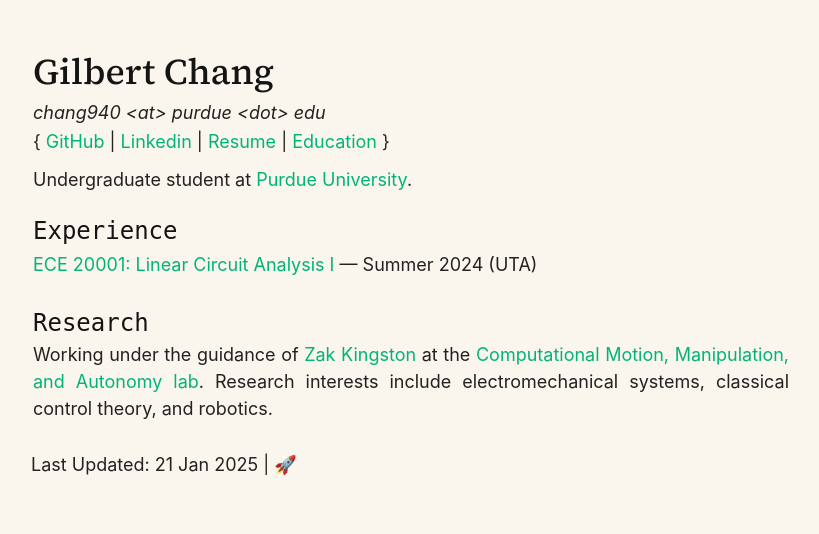
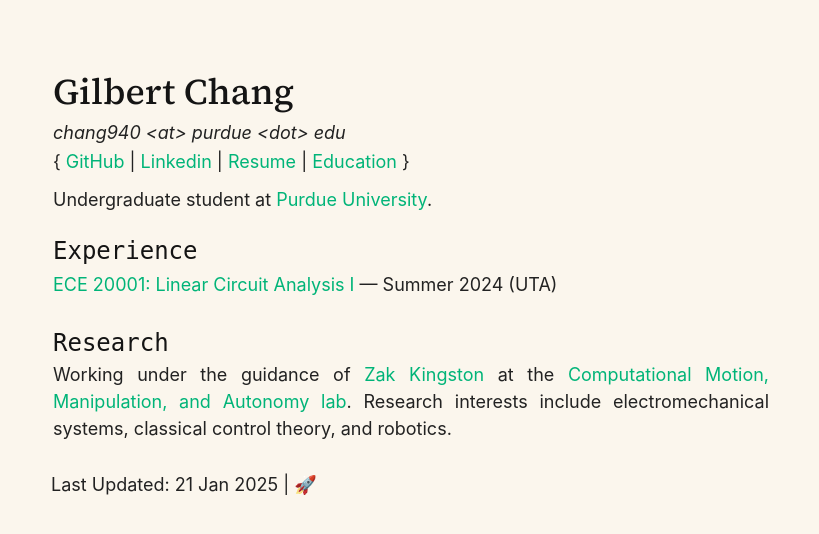
Before and after one commit to vindou/vindou, a Jekyll site: the page built from index.html, in a window 1280 px wide. Shown: the top 534 px of the page, without its empty margins (229-1048 px from the left). Built offline with Jekyll 4.4.1, drawn with Linux system fonts in a browser that asks for light colours.

Commit message:
centering

```diff
--- a/css/index.css
+++ b/css/index.css
@@ -182,3 +182,16 @@
   margin:auto;
   margin-top: 3px;
 }
+
+.outer-container {
+  /* Centers the flex-container horizontally. */
+  display: flex;
+  justify-content: center;
+}
+
+.flex-container {
+  /* Constrains the max width of your content and centers it with margin auto. */
+  max-width: 800px;
+  width: 100%;
+  margin: 0 auto;
+}
--- a/education/index.html
+++ b/education/index.html
@@ -3,6 +3,9 @@
 title: Gilbert Chang: Education
 ---
 
+<body>
+  <div class="outer-container">
+    <div class="flex-container">
       <div class="title">
         <div class="subsection">
           <div class="text-container title-text">
@@ -30,3 +33,6 @@
       <div class="section footer">
         <p>Last Updated: {{ site.time | date_to_string }} | <a href="#">&#128640;</a></p>
       </div>
+    </div>
+  </div>
+</body>
--- a/index.html
+++ b/index.html
@@ -3,6 +3,9 @@
 title: Gilbert Chang
 ---
 
+<body>
+  <div class="outer-container">
+    <div class="flex-container">
       <div class="title">
         <div class="subsection">
           <div class="text-container title-text">
@@ -49,8 +52,9 @@
         </div>
       </div>
 
-
-
       <div class="section footer">
         <p>Last Updated: {{ site.time | date_to_string }} | <a href="#">&#128640;</a></p>
       </div>
+    </div>
+  </div>
+</body>
```
Lines whose indentation alone changed are shown as unchanged.
